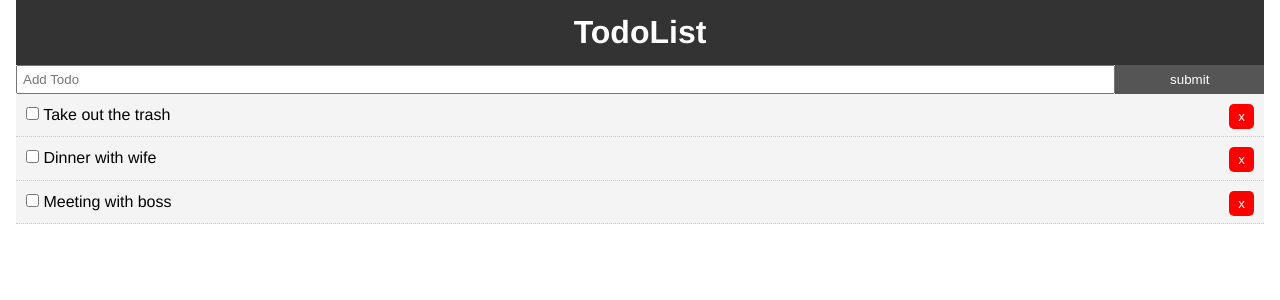
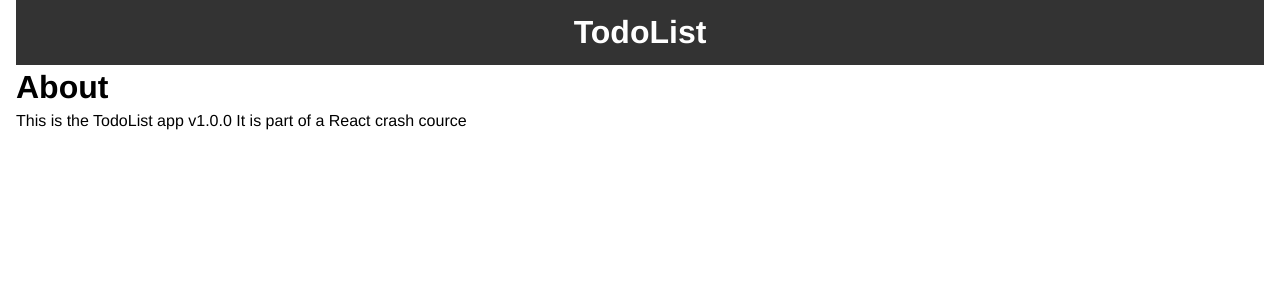
Before and after one commit to nomadlife/react_test_2, a React (Create React App) app: page /about in a window 1280 px wide. Shown: the top 300 px of the page. Built offline with nearby package versions, Linux system fonts and the light colour scheme.

Commit message:
Add Router

```diff
--- a/package.json
+++ b/package.json
@@ -8,6 +8,7 @@
     "@testing-library/user-event": "^7.1.2",
     "react": "^16.12.0",
     "react-dom": "^16.12.0",
+    "react-router-dom": "^5.1.2",
     "react-scripts": "3.3.0",
     "uuid": "^3.3.3"
   },
--- a/src/App.js
+++ b/src/App.js
@@ -5,7 +5,9 @@
 import './App2.css';
 import Header from './components/layout/header';
 import AddTodos from './components/AddTodos';
+import About from './components/pages/About';
 import uuid from 'uuid';
+import { BrowserRouter as Router, Route } from 'react-router-dom'
 
 class App extends Component {
 state = {
@@ -59,14 +61,24 @@
     // console.log('App :', this.state.todos);
 
     return (
+      <Router>
         <div className="App">
           <div className="container">
             <Header/>
+            <Route exact path="/" render={props => (
+              <React.Fragment>
                 <AddTodos addTodo={this.addTodo}/>
                 <Todos todos={this.state.todos} markComplete={this.markComplete}
                 delTodo={this.delTodo}></Todos>
+              </React.Fragment>
+            )}></Route>
+
+            <Route path="/about" component={About}
+            ></Route>
+
           </div>
         </div>
+      </Router>
     );
   }
 }
--- /dev/null
+++ b/src/components/pages/About.js
@@ -0,0 +1,12 @@
+import React from 'react'
+
+function About() {
+    return (
+        <React.Fragment>
+            <h1>About</h1>
+            <p>This is the TodoList app v1.0.0 It is part of a React crash cource</p>
+        </React.Fragment>
+    )
+}
+
+export default About;
```
Also changed, not shown: 1 other file (tests, documents, lock files or other folders). Lines whose indentation alone changed are shown as unchanged.
